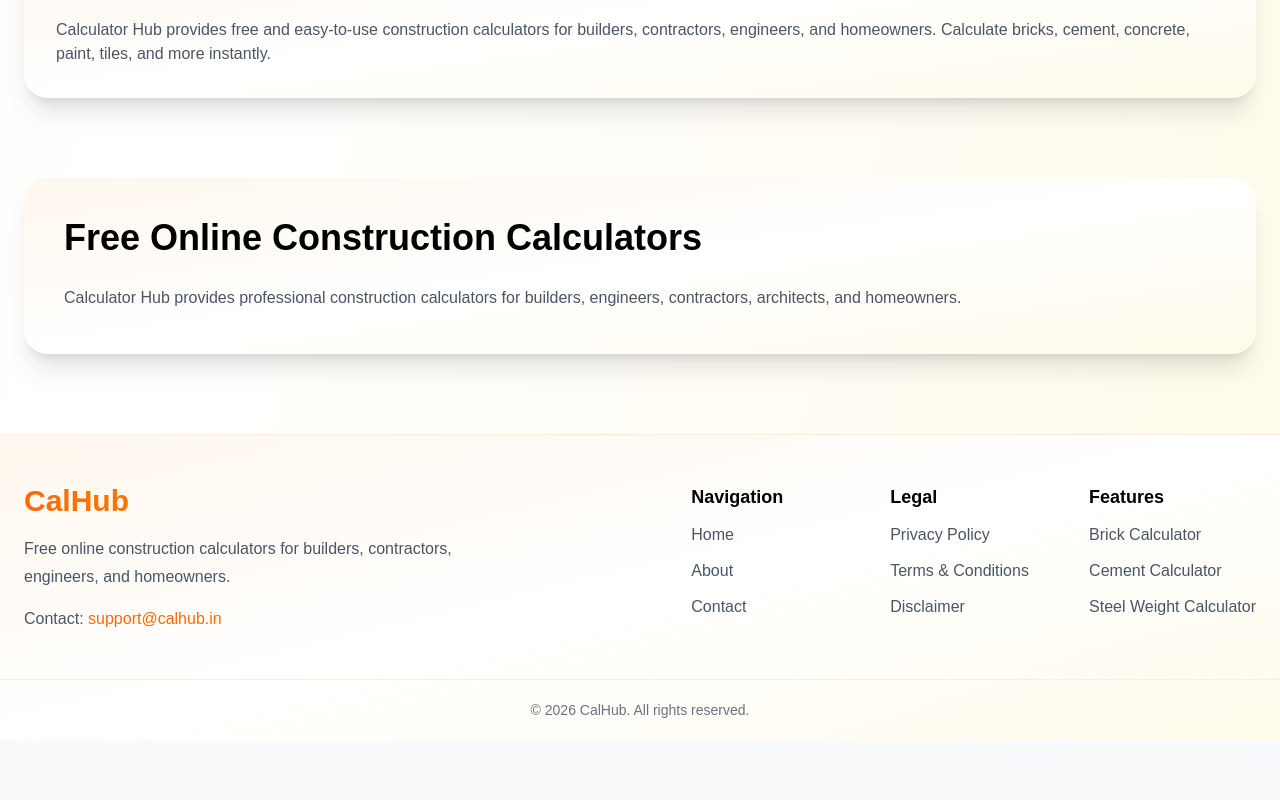
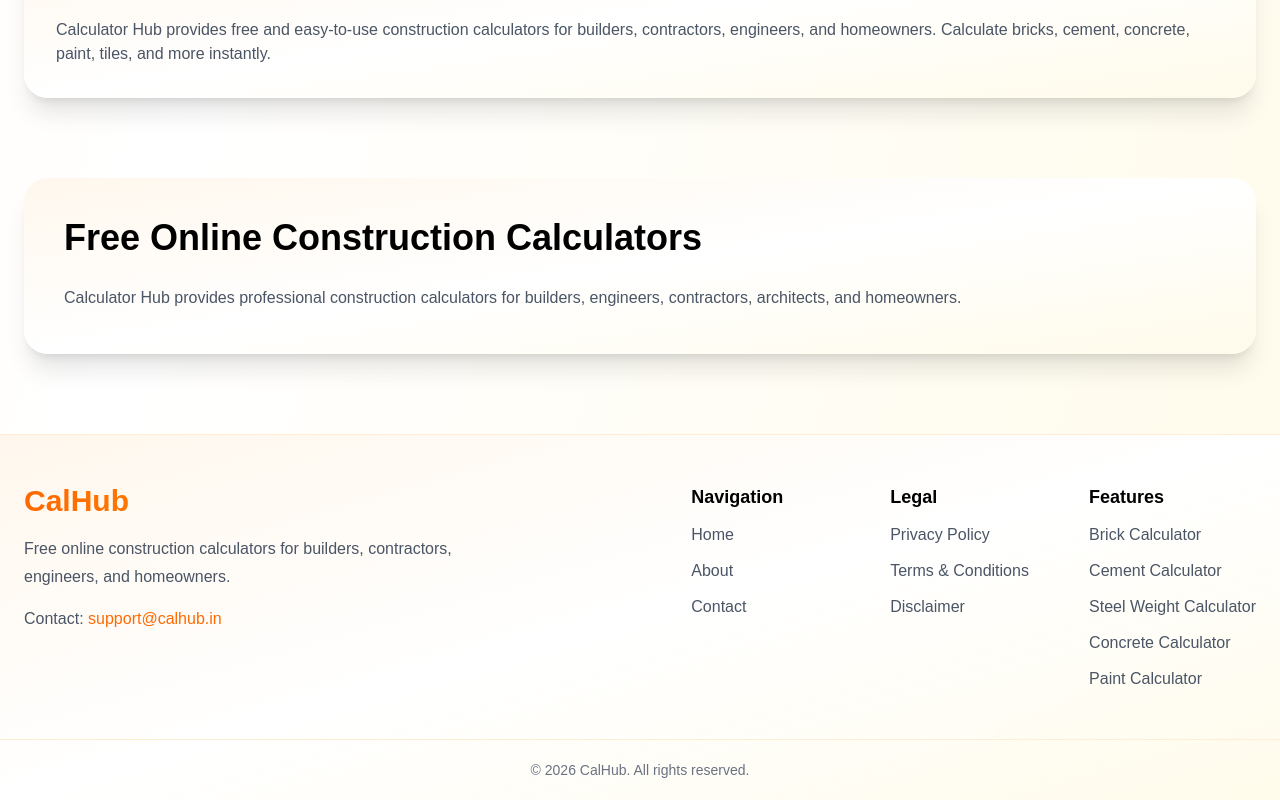
Before and after one commit to payadav142-rgb/calhub, a Next.js app: page / in a window 1280 px wide. Shown: the part 3823-4623 px from the top of the page. Before the commit the page ends 4563 px from the top, so only its background shows below. Built offline with nearby package versions, Linux system fonts and the light colour scheme.

Commit message:
Fixed footer feature links

```diff
--- a/app/components/Footer.tsx
+++ b/app/components/Footer.tsx
@@ -8,7 +8,7 @@ export default function Footer() {
 
         {/* Brand */}
         <div className="max-w-md">
-          <h2 className="text-3xl font-extrabold bg-gradient-to-r from-orange-500 to-amber-500 bg-clip-text text-transparent">
+          <h2 className="bg-gradient-to-r from-orange-500 to-amber-500 bg-clip-text text-3xl font-extrabold text-transparent">
             CalHub
           </h2>
 
@@ -18,7 +18,6 @@ export default function Footer() {
             and homeowners.
           </p>
 
-          {/* EMAIL ADDED */}
           <p className="mt-4 text-gray-600">
             Contact:{" "}
             <a
@@ -32,56 +31,103 @@ export default function Footer() {
 
         {/* Links */}
         <div className="grid grid-cols-2 gap-8 md:grid-cols-3">
+
+          {/* Navigation */}
           <div className="flex flex-col gap-3">
             <h3 className="text-lg font-bold text-black">
               Navigation
             </h3>
 
-            <Link href="/" className="text-gray-600 transition hover:text-orange-500">
+            <Link
+              href="/"
+              className="text-gray-600 transition hover:text-orange-500"
+            >
               Home
             </Link>
 
-            <Link href="/about" className="text-gray-600 transition hover:text-orange-500">
+            <Link
+              href="/about"
+              className="text-gray-600 transition hover:text-orange-500"
+            >
               About
             </Link>
 
-            <Link href="/contact" className="text-gray-600 transition hover:text-orange-500">
+            <Link
+              href="/contact"
+              className="text-gray-600 transition hover:text-orange-500"
+            >
               Contact
             </Link>
           </div>
 
+          {/* Legal */}
           <div className="flex flex-col gap-3">
             <h3 className="text-lg font-bold text-black">
               Legal
             </h3>
 
-            <Link href="/privacy-policy" className="text-gray-600 transition hover:text-orange-500">
+            <Link
+              href="/privacy-policy"
+              className="text-gray-600 transition hover:text-orange-500"
+            >
               Privacy Policy
             </Link>
 
-            <Link href="/terms-and-conditions" className="text-gray-600 transition hover:text-orange-500">
+            <Link
+              href="/terms-and-conditions"
+              className="text-gray-600 transition hover:text-orange-500"
+            >
               Terms & Conditions
             </Link>
 
-            <Link href="/disclaimer" className="text-gray-600 transition hover:text-orange-500">
+            <Link
+              href="/disclaimer"
+              className="text-gray-600 transition hover:text-orange-500"
+            >
               Disclaimer
             </Link>
           </div>
 
+          {/* Features */}
           <div className="flex flex-col gap-3">
             <h3 className="text-lg font-bold text-black">
               Features
             </h3>
 
-            <p className="text-gray-600 hover:text-orange-500 cursor-pointer transition">
+            <Link
+              href="/brick-calculator"
+              className="text-gray-600 transition hover:text-orange-500"
+            >
               Brick Calculator
-            </p>
-            <p className="text-gray-600 hover:text-orange-500 cursor-pointer transition">
+            </Link>
+
+            <Link
+              href="/cement-calculator"
+              className="text-gray-600 transition hover:text-orange-500"
+            >
               Cement Calculator
-            </p>
-            <p className="text-gray-600 hover:text-orange-500 cursor-pointer transition">
+            </Link>
+
+            <Link
+              href="/steel-weight-calculator"
+              className="text-gray-600 transition hover:text-orange-500"
+            >
               Steel Weight Calculator
-            </p>
+            </Link>
+
+            <Link
+              href="/concrete-calculator"
+              className="text-gray-600 transition hover:text-orange-500"
+            >
+              Concrete Calculator
+            </Link>
+
+            <Link
+              href="/paint-calculator"
+              className="text-gray-600 transition hover:text-orange-500"
+            >
+              Paint Calculator
+            </Link>
           </div>
         </div>
       </div>
```
